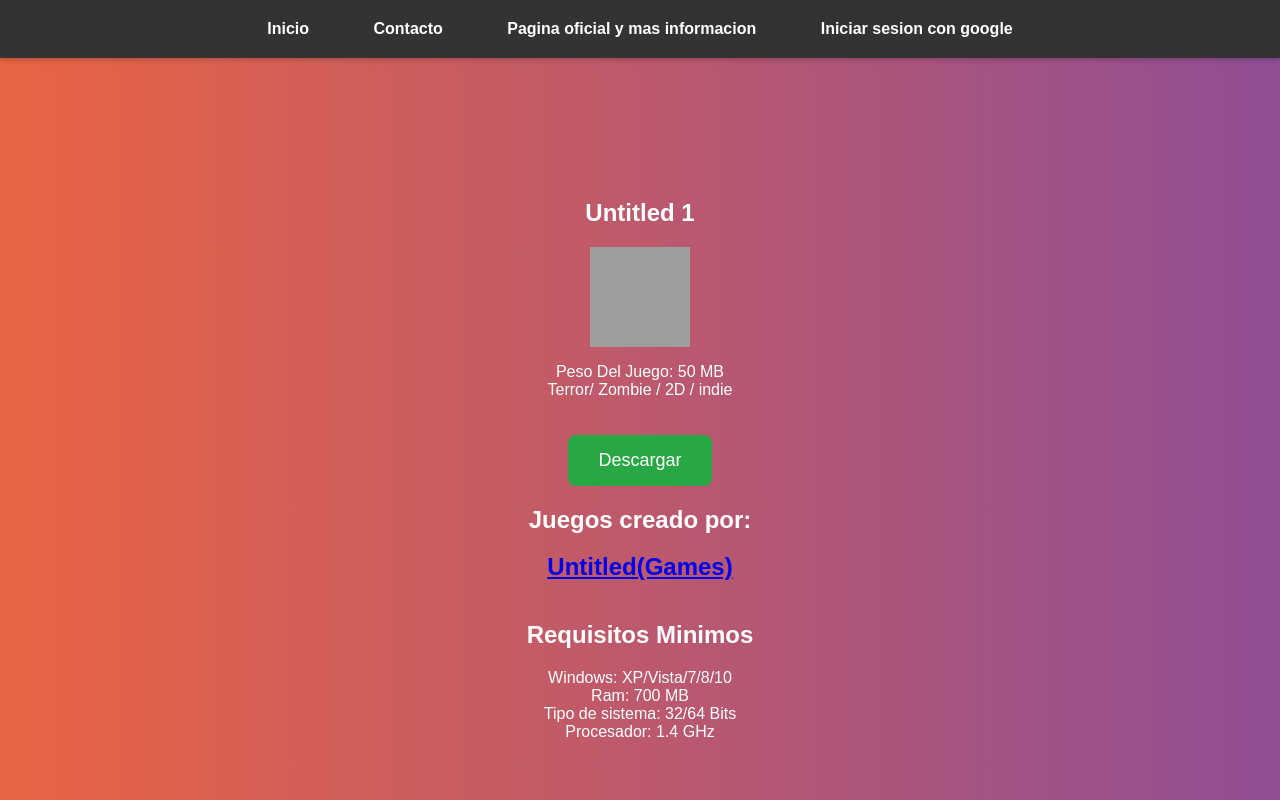
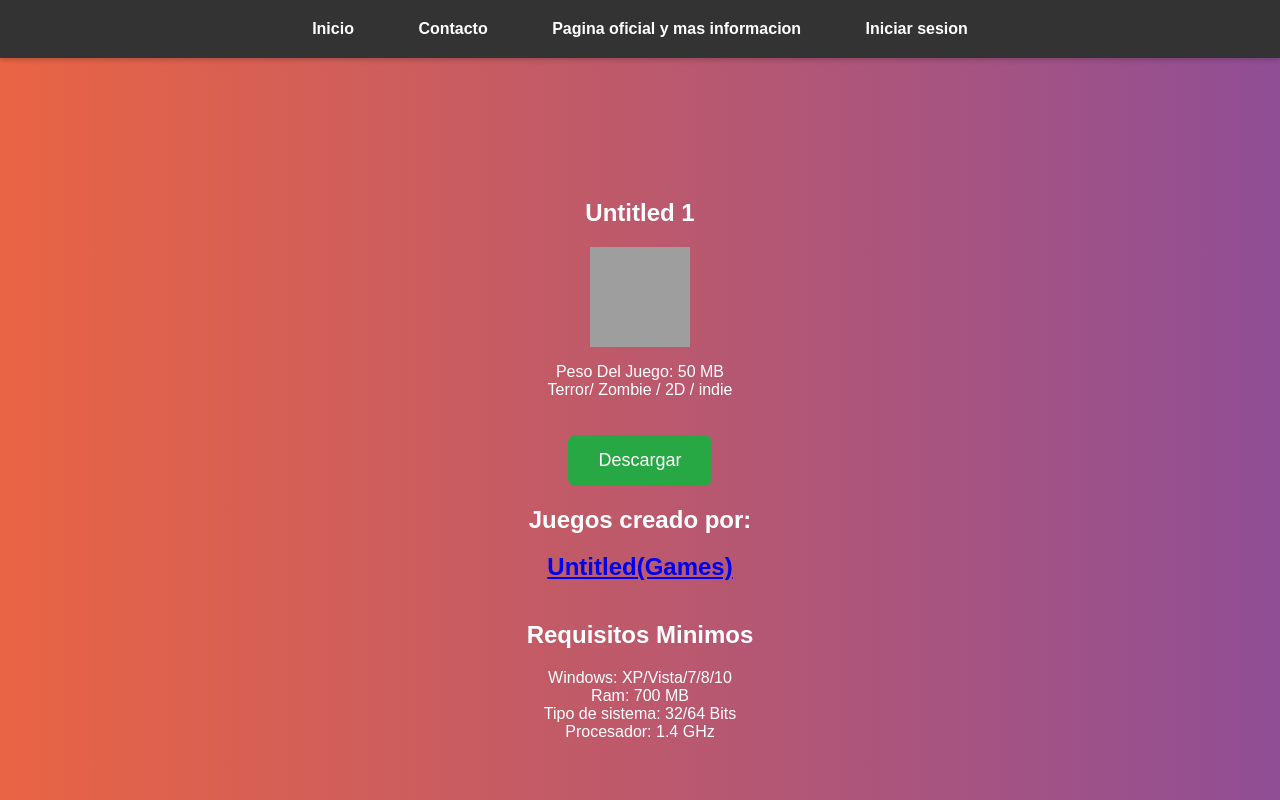
Before and after one commit to untitled918p/untitled.github.io, a plain HTML site: page UntitledBeta.html in a window 1280 px wide. Shown: the top 800 px of the page. Drawn offline with Linux system fonts and the light colour scheme; grey boxes are pictures that could not be loaded; a script that the page names is missing.

Commit message:
Update UntitledBeta.html

```diff
--- a/UntitledBeta.html
+++ b/UntitledBeta.html
@@ -141,7 +141,7 @@
             <li><a href="index.html">Inicio</a></li>
             <li><a href="Contacto.html">Contacto</a></li>
             <li><a href="Informacion.html">Pagina oficial y mas informacion</a></li>
-            <li><a href="IniciarSesion.html">Iniciar sesion con google</a></li>
+            <li><a href="IniciarSesion.html">Iniciar sesion</a></li>
         </ul>
     </nav>
 </div>
```
